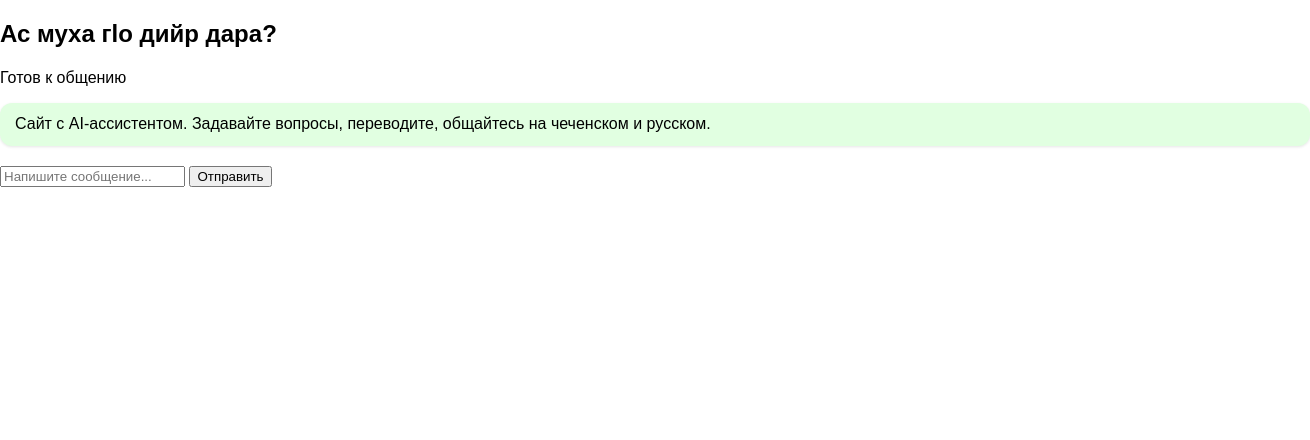
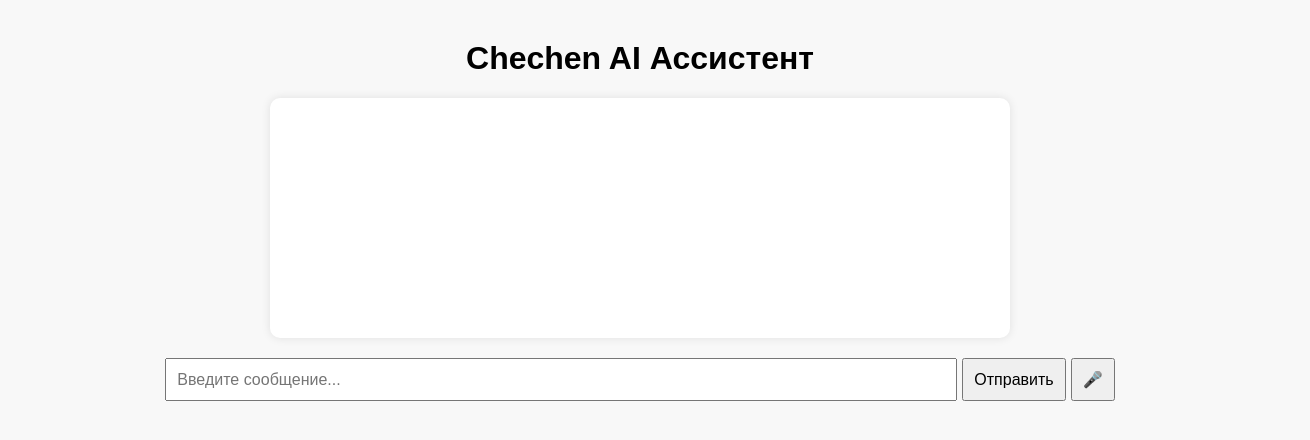
Before and after one commit to abukhas/chechen-site, a plain HTML site: page index.html in a window 1280 px wide. Shown: the whole page, 1310 px wide, since content can reach past the window. Drawn offline with Linux system fonts and the light colour scheme.

Commit message:
Update index.html

```diff
--- a/index.html
+++ b/index.html
@@ -1,72 +1,133 @@
+
 <!DOCTYPE html>
 <html lang="ru">
 <head>
   <meta charset="UTF-8" />
-  <meta name="viewport" content="width=device-width, initial-scale=1.0" />
-  <title>Чеченский AI-сайт</title>
-  <link rel="stylesheet" href="index.css" />
+  <meta name="viewport" content="width=device-width, initial-scale=1.0"/>
+  <title>Chechen AI Ассистент</title>
+  <style>
+    body {
+      font-family: sans-serif;
+      background: #f8f8f8;
+      text-align: center;
+      margin: 0;
+      padding: 0;
+    }
+    h1 {
+      margin-top: 40px;
+    }
+    #chat {
+      width: 60%;
+      max-width: 700px;
+      margin: 20px auto;
+      padding: 20px;
+      background: white;
+      border-radius: 10px;
+      box-shadow: 0 0 10px rgba(0,0,0,0.1);
+      min-height: 200px;
+      text-align: left;
+    }
+    .user { color: blue; margin-top: 10px; }
+    .ai { color: green; margin-top: 5px; }
+    .typing { border-right: 2px solid black; animation: blink 1s step-end infinite; }
+    @keyframes blink {
+      50% { border-color: transparent; }
+    }
+    #form {
+      display: flex;
+      justify-content: center;
+      margin-top: 20px;
+    }
+    #userInput {
+      width: 60%;
+      padding: 10px;
+      font-size: 16px;
+    }
+    button {
+      padding: 10px;
+      margin-left: 5px;
+      font-size: 16px;
+    }
+  </style>
 </head>
 <body>
-  <div class="container">
-    <h2>Ас муха гlо дийр дара?</h2>
-    <p>Готов к общению</p>
+  <h1>Chechen AI Ассистент</h1>
+  <div id="chat"></div>
 
-    <div class="bubble system">
-      Сайт с AI-ассистентом. Задавайте вопросы, переводите, общайтесь на чеченском и русском.
-    </div>
-
-    <div id="chat" class="chat-box"></div>
-
-    <form id="chat-form">
-      <input id="user-input" type="text" placeholder="Напишите сообщение..." autocomplete="off" required />
-      <button type="submit">Отправить</button>
-    </form>
+  <div id="form">
+    <input type="text" id="userInput" placeholder="Введите сообщение..." />
+    <button onclick="sendMessage()">Отправить</button>
+    <button onclick="startVoice()">🎤</button>
   </div>
 
   <script>
-    const API = 'https://chechen-ai-server.onrender.com/chat';
-    const chat = document.getElementById("chat");
+    const API = "https://chechen-ai-server.onrender.com/api";
 
-    function addBubble(text, role) {
-      const div = document.createElement("div");
-      div.className = "bubble " + role;
-      div.textContent = text;
-      chat.appendChild(div);
+    function sendMessage() {
+      const input = document.getElementById("userInput");
+      const message = input.value.trim();
+      if (!message) return;
+
+      appendMessage("user", message);
+      input.value = "";
+
+      fetch(API + "/chat", {
+        method: "POST",
+        headers: { "Content-Type": "application/json" },
+        body: JSON.stringify({ message }),
+      })
+      .then(res => res.json())
+      .then(data => {
+        if (data.error || !data.result) {
+          showTypingEffect("ai", "Я ещё учусь. Попробуй другой вопрос.");
+        } else {
+          showTypingEffect("ai", data.result);
+        }
+      })
+      .catch(() => {
+        showTypingEffect("ai", "Произошла ошибка при обращении к AI. Попробуй ещё раз позже.");
+      });
+    }
+
+    function appendMessage(sender, text) {
+      const chat = document.getElementById("chat");
+      const msg = document.createElement("div");
+      msg.className = sender;
+      msg.textContent = (sender === "user" ? "Вы: " : "AI: ") + text;
+      chat.appendChild(msg);
       chat.scrollTop = chat.scrollHeight;
     }
 
-    async function sendMessage(userInput) {
-      addBubble(userInput, "user");
-
-      try {
-        const res = await fetch(API, {
-          method: "POST",
-          headers: { "Content-Type": "application/json" },
-          body: JSON.stringify({ message: userInput })
-        });
-
-        const data = await res.json();
-
-        if (data.reply) {
-          addBubble(data.reply, "ai");
-        } else {
-          addBubble("Ошибка получения ответа от AI", "ai");
+    function showTypingEffect(sender, text) {
+      const chat = document.getElementById("chat");
+      const msg = document.createElement("div");
+      msg.className = sender;
+      msg.textContent = (sender === "ai" ? "AI: " : "") + "";
+      chat.appendChild(msg);
+      let i = 0;
+      function typeChar() {
+        if (i < text.length) {
+          msg.textContent += text[i++];
+          setTimeout(typeChar, 30);
         }
-      } catch (error) {
-        addBubble("Ошибка подключения к AI", "ai");
-        console.error(error);
       }
+      typeChar();
+      chat.scrollTop = chat.scrollHeight;
     }
 
-    document.getElementById("chat-form").addEventListener("submit", function (e) {
-      e.preventDefault();
-      const input = document.getElementById("user-input");
-      const message = input.value.trim();
-      if (message) {
-        sendMessage(message);
-        input.value = "";
-      }
-    });
+    function startVoice() {
+      const recognition = new (window.SpeechRecognition || window.webkitSpeechRecognition)();
+      recognition.lang = "ru-RU";
+      recognition.start();
+
+      recognition.onresult = function(event) {
+        const transcript = event.results[0][0].transcript;
+        document.getElementById("userInput").value = transcript;
+      };
+      recognition.onerror = function() {
+        alert("Ошибка при распознавании речи");
+      };
+    }
   </script>
 </body>
 </html>
```
